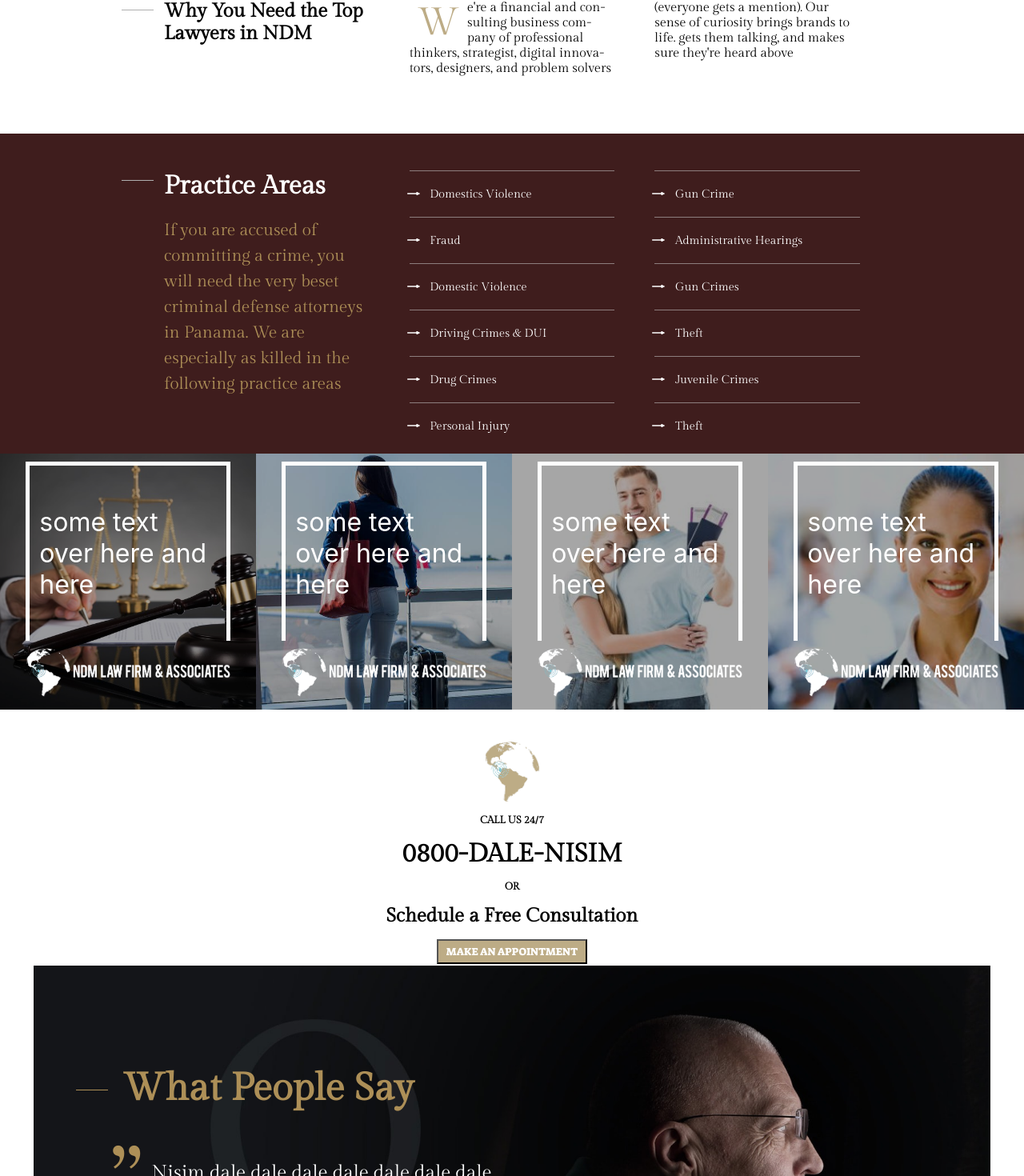
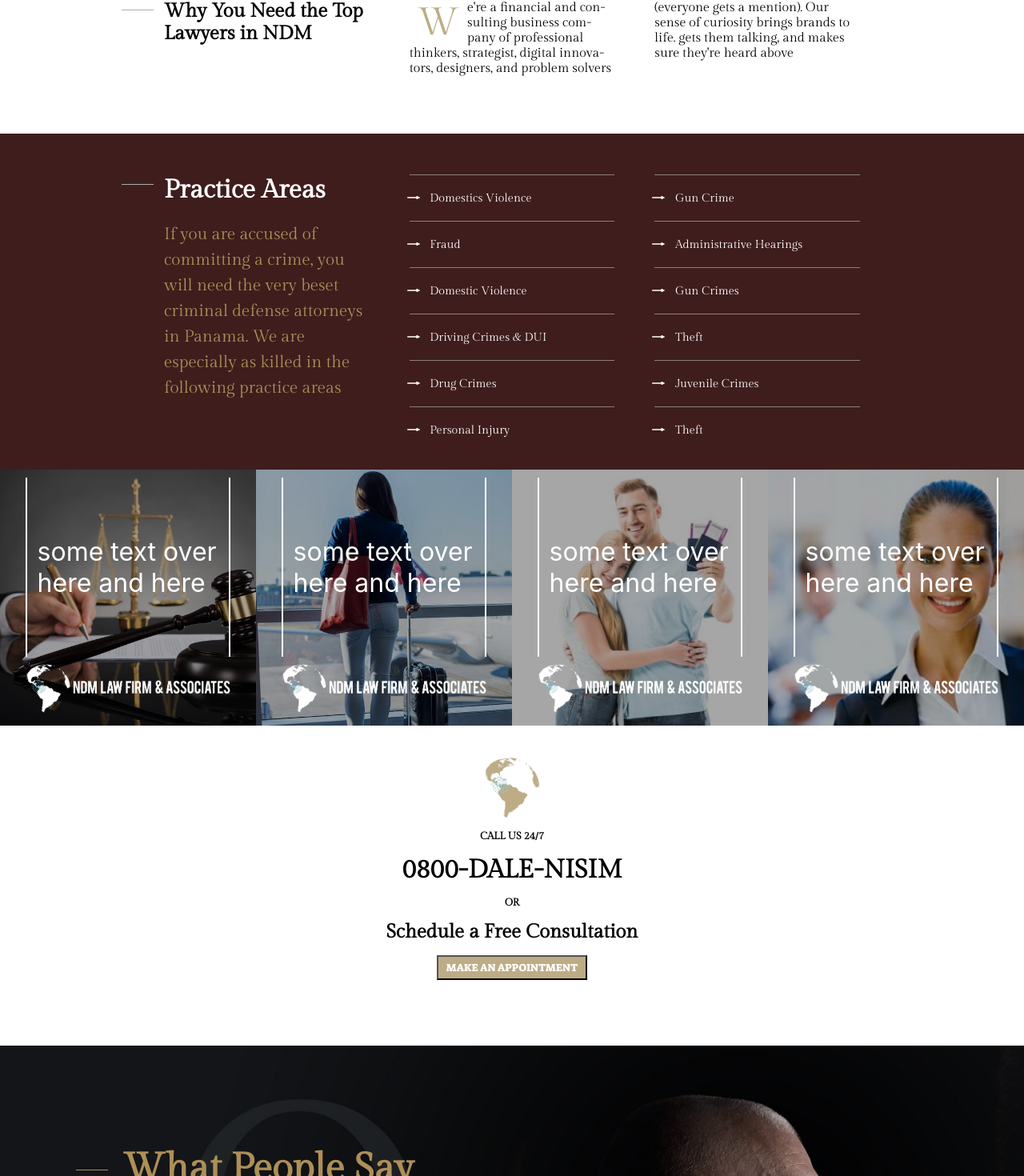
Before and after one commit to Dandush03/ndm, a React (Create React App) app: page / in a window 1280 px wide. Shown: the part 873-2343 px from the top of the page at 80% size. Built offline with nearby package versions, Linux system fonts and the light colour scheme.

Commit message:
Fixing Bugs

```diff
--- a/src/stylesheet/areas.scss
+++ b/src/stylesheet/areas.scss
@@ -67,6 +67,7 @@ $border-practices: 1px solid #8d7e7e;
   background-color: $c-bg;
   display: flex;
   height: 50vh;
+  min-height: 420px;
 
   >div {
     display: flex;
--- a/src/stylesheet/bottom.scss
+++ b/src/stylesheet/bottom.scss
@@ -23,6 +23,7 @@ $small-line: 1px solid #fff;
     height: 100%;
     left: -9999px;
     margin: auto;
+    min-width: 100%;
     position: absolute;
     right: -9999px;
     top: -9999px;
--- a/src/stylesheet/mid.scss
+++ b/src/stylesheet/mid.scss
@@ -1,6 +1,6 @@
 @import './global';
 
-$border-images: 5px solid #fff;
+$border-images: 2px solid #fff;
 $background-c: rgba(0, 0, 0, .349);
 $font-c: #fff;
 $c-button: #bdac86;
@@ -51,6 +51,7 @@ $c-button: #bdac86;
 }
 
 .images-container {
+  justify-items: center;
   overflow: hidden;
 
   >div {
@@ -69,17 +70,13 @@ $c-button: #bdac86;
     }
   }
 
-}
-
-.images-container:nth-child(n+1) {
-  justify-items: center;
-
   .logo {
     bottom: 5%;
   }
 
   .images-text {
     border-bottom: 0;
+    border-top: 0;
     bottom: 17%;
   }
 
@@ -95,6 +92,7 @@ $c-button: #bdac86;
   flex-direction: column;
   font-family: $gilda-font;
   height: 40vh;
+  min-height: 400px;
   padding: 40px;
 
   img {
```
